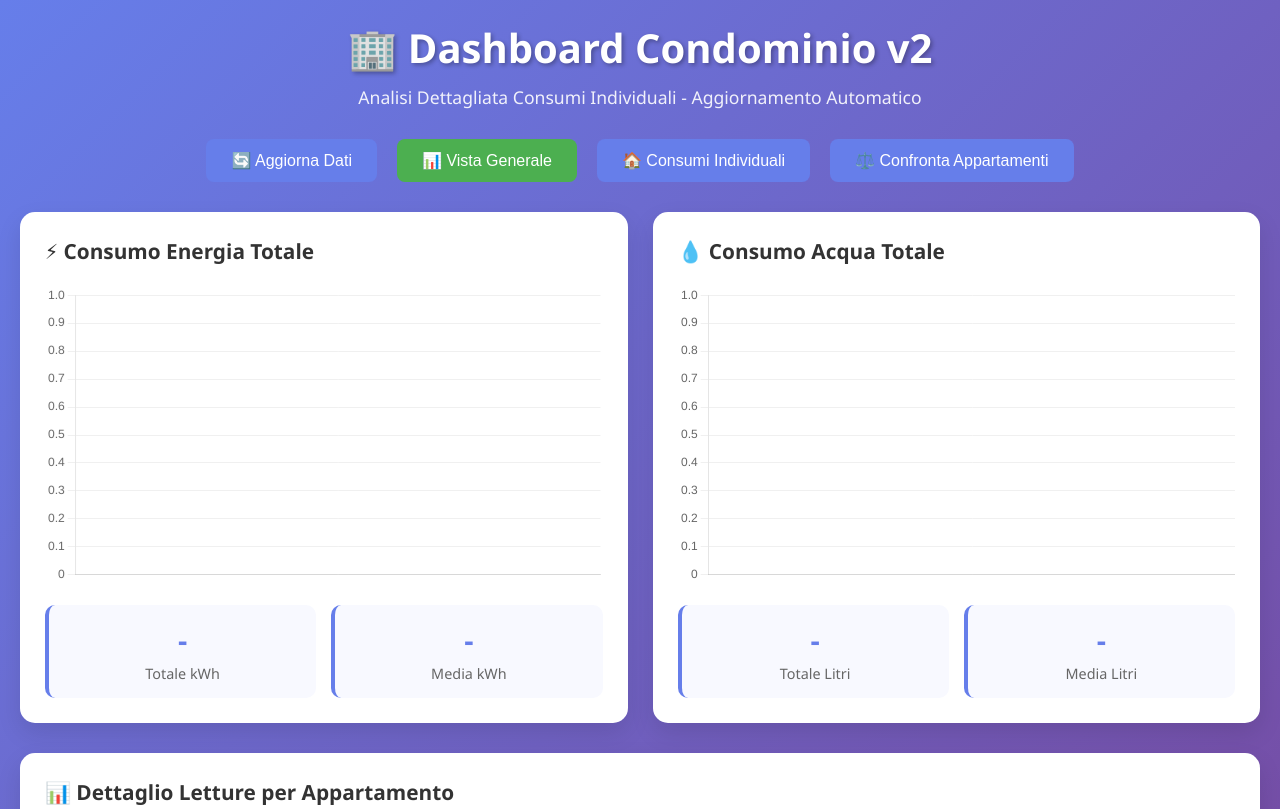
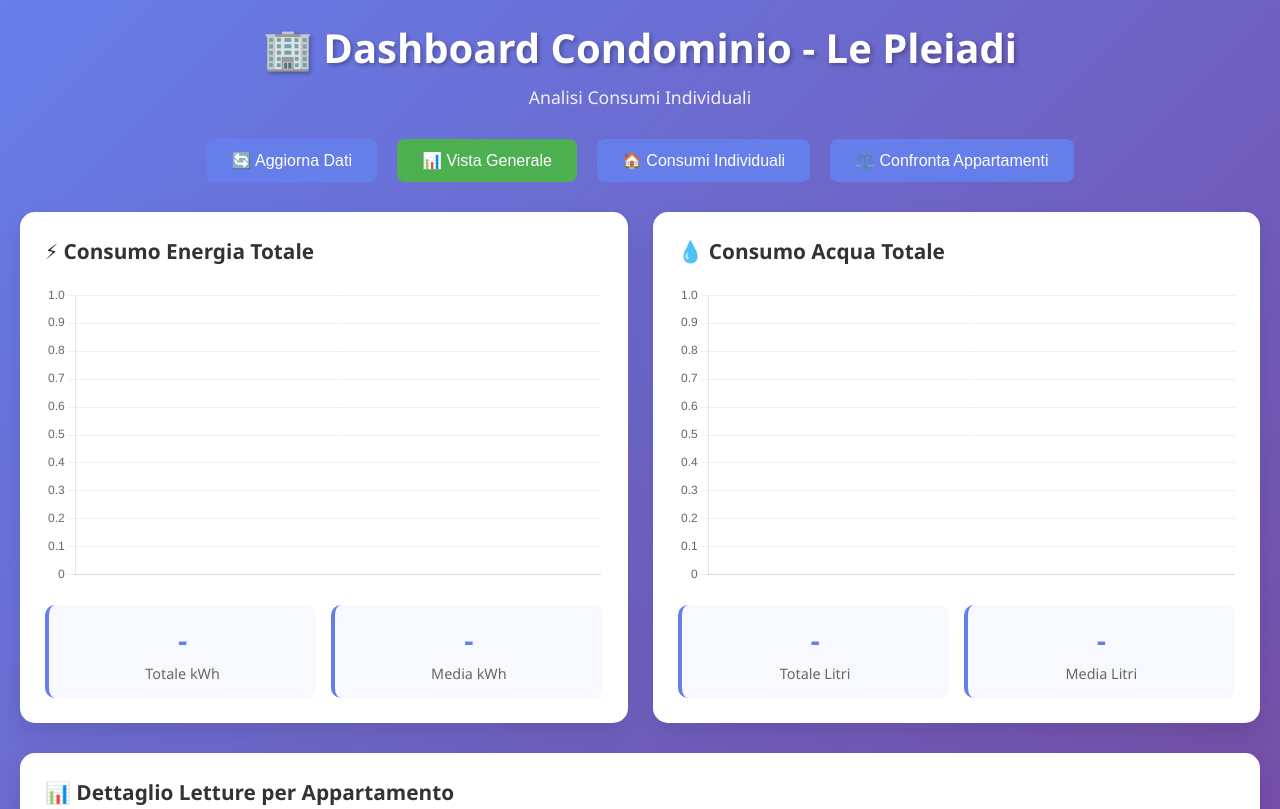
Before and after one commit to doviland/dashboard-letture-lepleiadi, a plain HTML site: page index.html in a window 1280 px wide. Shown: the top 809 px of the page. Drawn offline with nearby package versions, Linux system fonts and the light colour scheme; no server answers.

Commit message:
Update index.html

```diff
--- a/index.html
+++ b/index.html
@@ -301,8 +301,8 @@
 <body>
     <div class="container">
         <div class="header">
-            <h1>🏢 Dashboard Condominio v2</h1>
-            <p>Analisi Dettagliata Consumi Individuali - Aggiornamento Automatico</p>
+            <h1>🏢 Dashboard Condominio - Le Pleiadi</h1>
+            <p>Analisi Consumi Individuali</p>
         </div>
 
         <div class="controls">
```
